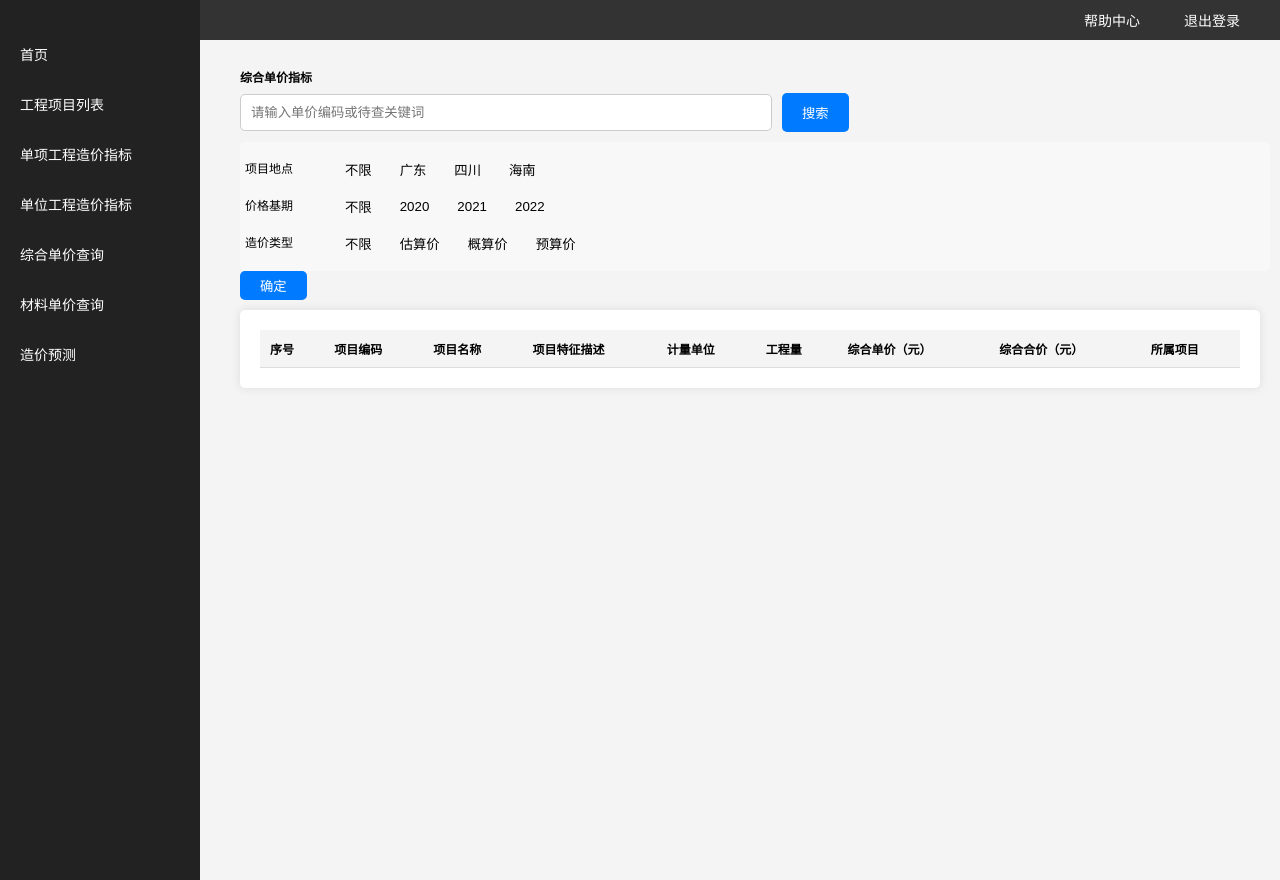
After one commit to teresamili/cost-database, a Flask app: page /unit-prices in a window 1280 px wide. The commit adds this page. Run offline with Flask 3, Linux system fonts and the light colour scheme; lists and menus that the app fills with data are empty.

Commit message:
增加unit_price

```diff
--- a/app.py
+++ b/app.py
@@ -3,10 +3,10 @@ import os
 sys.path.append(os.path.dirname(os.path.abspath(__file__)))
 
 
-
+#导入路径
 from flask import Flask, redirect, url_for, session
 from models import db
-from views import auth_blueprint, project_blueprint, individual_project_blueprint,individual_project2_blueprint
+from views import auth_blueprint, project_blueprint, individual_project_blueprint,individual_project2_blueprint,unit_price_blueprint
 
 app = Flask(__name__, static_folder="static")
 app.secret_key = 'your_secret_key'
@@ -21,6 +21,7 @@ app.register_blueprint(auth_blueprint)
 app.register_blueprint(project_blueprint)
 app.register_blueprint(individual_project_blueprint)
 app.register_blueprint(individual_project2_blueprint)
+app.register_blueprint(unit_price_blueprint)
 
 @app.route('/')
 def index():
--- a/templates/navbar.html
+++ b/templates/navbar.html
@@ -50,7 +50,8 @@
             </div>
           </li>
           <li>
-            <a href="#">综合单价查询</a>
+            <a href="{{ url_for('unit_price.unit_price_list') }}"
+              >综合单价查询</a>
           </li>
           <li>
             <a href="#">材料单价查询</a>
--- /dev/null
+++ b/templates/unit_prices.html
@@ -0,0 +1,83 @@
+<!DOCTYPE html>
+<html lang="zh">
+<head>
+    <meta charset="UTF-8">
+    <meta name="viewport" content="width=device-width, initial-scale=1.0">
+    <title>综合单价指标</title>
+    <link rel="stylesheet" href="/static/css/styles.css">
+    <script src="/static/js/unit_price_search.js"></script>
+</head>
+<body>
+    <div id="navbar"></div>
+    <!-- Include Navbar -->
+    {% include 'navbar.html' %}
+
+    <main>
+        <h1>综合单价指标</h1>
+        <div class="content">
+            <!-- Search Bar -->
+            <div class="search-bar">
+                <input type="text" placeholder="请输入单价编码或待查关键词">
+                <button>搜索</button>
+            </div>
+            <!-- Search Conditions -->
+            <div class="search-condition">
+                <ul>
+                    <li>
+                        <a>项目地点</a>
+                        <div class="button-group">
+                            <button type="button" class="region-btn" data-filter="project_location" data-value="不限">不限</button>
+                            <button type="button" class="region-btn" data-filter="project_location" data-value="广东">广东</button>
+                            <button type="button" class="region-btn" data-filter="project_location" data-value="四川">四川</button>
+                            <button type="button" class="region-btn" data-filter="project_location" data-value="海南">海南</button>
+                        </div>
+                    </li>
+                    <li>
+                        <a>价格基期</a>
+                        <div class="button-group">
+                            <button type="button" class="region-btn" data-filter="price_basis" data-value="不限">不限</button>
+                            <button type="button" class="region-btn" data-filter="price_basis" data-value="2020">2020</button>
+                            <button type="button" class="region-btn" data-filter="price_basis" data-value="2021">2021</button>
+                            <button type="button" class="region-btn" data-filter="price_basis" data-value="2022">2022</button>
+                        </div>
+                    </li>
+                    <li>
+                        <a>造价类型</a>
+                        <div class="button-group">
+                            <button type="button" class="region-btn" data-filter="cost_type" data-value="不限">不限</button>
+                            <button type="button" class="region-btn" data-filter="cost_type" data-value="估算价">估算价</button>
+                            <button type="button" class="region-btn" data-filter="cost_type" data-value="概算价">概算价</button>
+                            <button type="button" class="region-btn" data-filter="cost_type" data-value="预算价">预算价</button>
+                        </div>
+                    </li>
+                </ul>
+            </div>
+            <div class="sure">
+                <button onclick="performSearch()">确定</button>
+            </div>
+
+            <!-- Results Table -->
+            <div class="task-table">
+                <table>
+                    <thead>
+                        <tr>
+                            <th>序号</th>
+                            <th>项目编码</th>
+                            <th>项目名称</th>
+                            <th>项目特征描述</th>
+                            <th>计量单位</th>
+                            <th>工程量</th>
+                            <th>综合单价（元）</th>
+                            <th>综合合价（元）</th>
+                            <th>所属项目</th>
+                        </tr>
+                    </thead>
+                    <tbody id="results">
+                        <!-- Rendered rows will go here -->
+                    </tbody>
+                </table>
+            </div>
+        </div>
+    </main>
+</body>
+</html>
--- a/views/__init__.py
+++ b/views/__init__.py
@@ -3,10 +3,12 @@ from .auth import auth_blueprint
 from .project import project_blueprint
 from .individual_project import individual_project_blueprint
 from .individual_projects2 import individual_project2_blueprint
+from .unit_price import unit_price_blueprint
 
 __all__ = [
     'auth_blueprint',
     'project_blueprint',
     'individual_project_blueprint',
-    'individual_project2_blueprint'
+    'individual_project2_blueprint',
+    'unit_price_blueprint'
 ]
--- a/views/unit_price.py
+++ b/views/unit_price.py
@@ -0,0 +1,36 @@
+from flask import Blueprint, render_template, request, jsonify
+from models import UnitPrice
+from sqlalchemy import and_
+
+unit_price_blueprint = Blueprint('unit_price', __name__)
+
+@unit_price_blueprint.route('/unit-prices', methods=['GET'])
+def unit_price_list():
+    """
+    Displays comprehensive unit prices with filtering capabilities.
+    """
+    # Retrieve filtering conditions
+    project_location = request.args.get('project_location')
+    price_basis = request.args.get('price_basis')
+    cost_type = request.args.get('cost_type')
+
+    # Build filtering conditions
+    filters = []
+    if project_location and project_location != "不限":
+        filters.append(UnitPrice.项目地点 == project_location)
+    if price_basis and price_basis != "不限":
+        filters.append(UnitPrice.价格基准期 == price_basis)
+    if cost_type and cost_type != "不限":
+        filters.append(UnitPrice.造价类型 == cost_type)
+
+    # Query database based on filters
+    if filters:
+        unit_price_list = UnitPrice.query.filter(and_(*filters)).all()
+    else:
+        unit_price_list = UnitPrice.query.all()
+
+    # Render the template with data
+    return render_template(
+        'unit_prices.html',
+        unit_prices=unit_price_list
+    )
```
Also changed, not shown: models.py (+16 -0 lines), templates/unit_price.html (deleted, +0 -130 lines).
